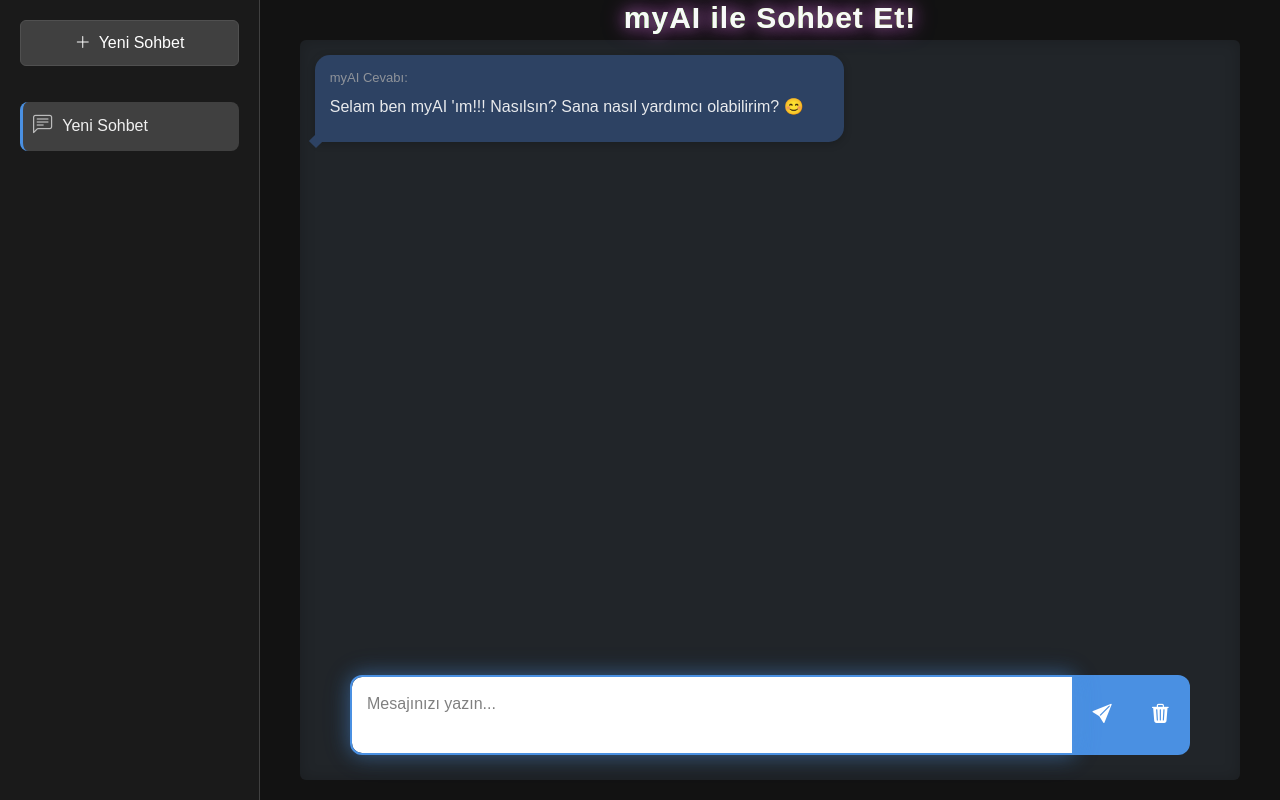
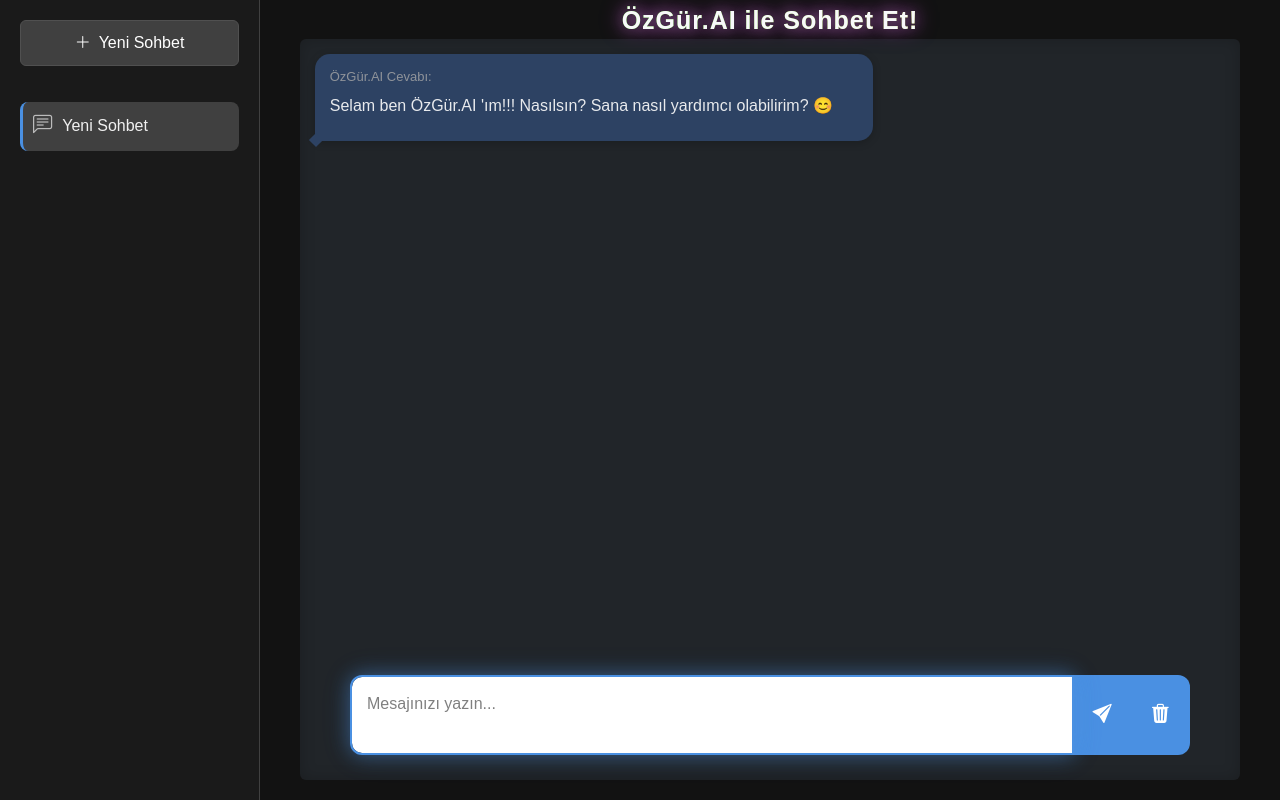
Before and after one commit to rmzn07-VSC/myAI-pro, a Flask app: page / in a window 1280 px wide. Run offline with Flask 3, Linux system fonts and the light colour scheme.

Commit message:
myAI ÖzGür.AI olarak değiştirildi

```diff
--- a/myAI_app/app.py
+++ b/myAI_app/app.py
@@ -63,7 +63,7 @@ def index():
         else:
             # İlk defa açılıyorsa yeni sohbet başlat
             current_chat_id = str(time.time())
-            welcome_message = "Selam ben myAI 'ım!!! Nasılsın? Sana nasıl yardımcı olabilirim? 😊"
+            welcome_message = "Selam ben ÖzGür.AI 'ım!!! Nasılsın? Sana nasıl yardımcı olabilirim? 😊"
             sohbet_gecmisi = [{
                 "rol": "ai",
                 "icerik": welcome_message
@@ -80,7 +80,7 @@ def index():
             old_chat_id = current_chat_id
             sohbet_gecmisi = []
             chat = model.start_chat(history=[])
-            welcome_message = "Selam ben myAI 'ım!!! Nasılsın? Sana nasıl yardımcı olabilirim? 😊"
+            welcome_message = "Selam ben ÖzGür.AI 'ım!!! Nasılsın? Sana nasıl yardımcı olabilirim? 😊"
             sohbet_gecmisi.append({
                 "rol": "ai",
                 "icerik": welcome_message
@@ -188,7 +188,7 @@ def new_chat():
         chat = model.start_chat(history=[])
 
         # Hoşgeldin mesajı
-        welcome_message = "Selam ben myAI 'ım!!! Nasılsın? Sana nasıl yardımcı olabilirim? 😊"
+        welcome_message = "Selam ben ÖzGür.AI 'ım!!! Nasılsın? Sana nasıl yardımcı olabilirim? 😊"
         sohbet_gecmisi = [{
             "rol": "ai",
             "icerik": welcome_message
--- a/myAI_app/notes.txt
+++ b/myAI_app/notes.txt
@@ -1,9 +1,9 @@
-myAI-LocalProject de uygun venv eğer yoksa "python -m venv venv" ile venv oluşturuyorsun,
+ÖzGür.AI-LocalProject de uygun venv eğer yoksa "python -m venv venv" ile venv oluşturuyorsun,
  "venv\Scripts\activate" yi çalıştırıp projeyi aktif ediyorsun,
 
 -------------------------------------------------------------------------------------------------------------
 
-cd myAI_app a gidiuyosun ve sonra "python app.py" yazıp server i başlatıyorsun
+cd ÖzGür.AI_app a gidiuyosun ve sonra "python app.py" yazıp server i başlatıyorsun
 
 -------------------------------------------------------------------------------------------------------------
 
@@ -22,7 +22,7 @@ Projeni github a aktarmak için sırası ile:
 2.   git init
 3.   git add .
 4.   git commit -m "commitAdi"
-5.   git remote add origin https://github.com/rmzn07-VSC/myAI-pro.git
+5.   git remote add origin https://github.com/rmzn07-VSC/ÖzGür.AI-pro.git
 6.   git push -u origin main
 
 Projeni güncellemek için ise:
--- a/myAI_app/templates/index.html
+++ b/myAI_app/templates/index.html
@@ -3,7 +3,7 @@
 <head>
     <meta charset="UTF-8">
     <meta name="viewport" content="width=device-width, initial-scale=1.0">
-    <title>myAI ile Sohbet Et! - ÖZGÜR</title>
+    <title>ÖzGür.AI ile Sohbet Et! - ÖZGÜR</title>
     <!-- Bootstrap CDN -->
     <link href="https://cdn.jsdelivr.net/npm/bootstrap@5.3.0/dist/css/bootstrap.min.css" rel="stylesheet">
     <!-- Bootstrap Icons -->
@@ -72,14 +72,14 @@
 
         <!-- Sağ taraf - Ana sohbet alanı -->
         <div class="main-content">
-            <h1 class="text-center mb-4 display-4 fw-bold text-light" style="margin-top:-15px; padding-bottom: 30px; font-size: 30px;">myAI ile Sohbet Et!</h1>
+            <h1 class="text-center mb-4 display-4 fw-bold text-light" style="margin-top:-10px; padding-bottom: 30px; font-size: 25px;"><b>ÖzGür.AI</b> ile Sohbet Et!</h1>
 
             <div id="chat-container" class="bg-dark rounded">
                 {% for mesaj in sohbet_gecmisi %}
                     <div class="message {{ mesaj.rol }}-message" {% if mesaj.get('yeni_yanit') %}data-new-response="true"{% endif %}>
                         <div class="message-content">
                             {% if mesaj.rol == 'ai' %}
-                                <h2>myAI Cevabı:</h2>
+                                <h2>ÖzGür.AI Cevabı:</h2>
                             {% else %}
                                 <h2>Sen:</h2>
                             {% endif %}
@@ -378,7 +378,7 @@
                     chatContainer.innerHTML = `
                         <div class="message ai-message">
                             <div class="message-content">
-                                <h2>myAI Cevabı:</h2>
+                                <h2>ÖzGür.AI Cevabı:</h2>
                                 <p>${data.messages[0].icerik}</p>
                             </div>
                         </div>
@@ -430,7 +430,7 @@
                         messageElement.className = `message ${message.rol}-message`;
                         messageElement.innerHTML = `
                             <div class="message-content">
-                                <h2>${message.rol === 'ai' ? 'myAI Cevabı:' : 'Sen:'}</h2>
+                                <h2>${message.rol === 'ai' ? 'ÖzGür.AI Cevabı:' : 'Sen:'}</h2>
                                 <p>${message.icerik}</p>
                             </div>
                         `;
@@ -515,7 +515,7 @@
                     chatContainer.innerHTML = `
                         <div class="message ai-message">
                             <div class="message-content">
-                                <h2>myAI Cevabı:</h2>
+                                <h2>ÖzGür.AI Cevabı:</h2>
                                 <p>${data.messages[0].icerik}</p>
                             </div>
                         </div>
@@ -642,7 +642,7 @@
                             chatContainer.innerHTML = `
                                 <div class="message ai-message">
                                     <div class="message-content">
-                                        <h2>myAI Cevabı:</h2>
+                                        <h2>ÖzGür.AI Cevabı:</h2>
                                         <p>${data.messages[0].icerik}</p>
                                     </div>
                                 </div>
@@ -703,7 +703,7 @@
                                     messageElement.className = `message ${message.rol}-message`;
                                     messageElement.innerHTML = `
                                         <div class="message-content">
-                                            <h2>${message.rol === 'ai' ? 'myAI Cevabı:' : 'Sen:'}</h2>
+                                            <h2>${message.rol === 'ai' ? 'ÖzGür.AI Cevabı:' : 'Sen:'}</h2>
                                             <p>${message.icerik}</p>
                                         </div>
                                     `;
```
